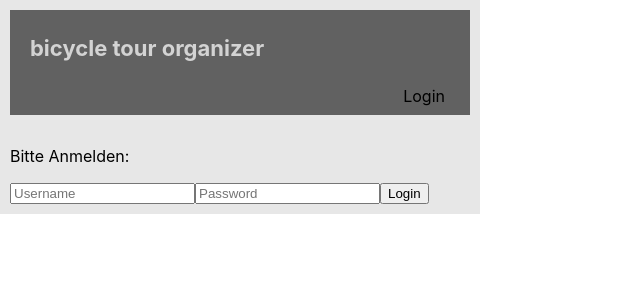
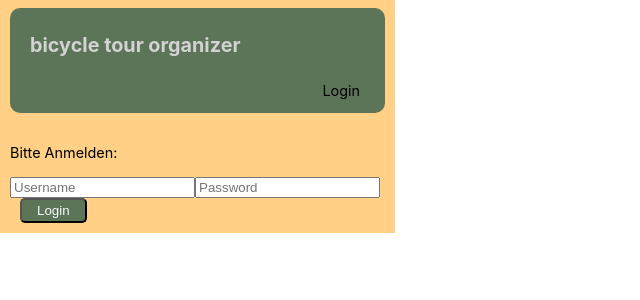
Before and after one commit to wodie99/BicycleTourOrganizer, a React (Create React App) app in the folder frontend/: page /#/login in a window 1280 px wide. Shown: the top 300 px of the page, without its empty margins (0-640 px from the left). Built offline with nearby package versions, Linux system fonts and the light colour scheme.

Commit message:
#24 set colors to app and change font size for videoformat 375 x 667

```diff
--- a/frontend/src/App.css
+++ b/frontend/src/App.css
@@ -1,12 +1,34 @@
 .App {
-  width: 460px;
-  background-color: #e7e7e7;
+  width: 375px;
+  background-color: #ffd085ff;
   text-align: left;
   padding:10px;
 }
 
-h1,h2 {
+h1 {
+  font-size: 1.1em;
   text-align: center;
+}
+
+h2 {
+  font-size: 1em;
+  text-align: center;
+}
+
+h3,h4 {
+  font-size: 0.9em;
+}
+
+p,ul,span {
+  font-size: .9em;
+}
+
+button {
+  background-color: #5c7457ff;
+  color: ghostwhite ;
+  padding: 3px 15px 3px 15px;
+  margin-left: 10px;
+  border-radius: 5px;
 }
 
 .App-logo {
--- a/frontend/src/components/BtoItemCard.tsx
+++ b/frontend/src/components/BtoItemCard.tsx
@@ -15,9 +15,8 @@ export default function BtoItemCard({btoDisplayItem}: BtoItemCardProps) {
                 <div className={"bto-item-action-card"}>
                     <div className={"action-title1"}>Aktion: {btoDisplayItem.title1}</div>
                     <div className={"action-title2"}> {btoDisplayItem.title2}</div>
-                    <p className={"action-status"}>Status: {btoDisplayItem.status}
-                        <button onClick={() => navigate(`btoItem/${btoDisplayItem.id}`)}>Details</button>
-                    </p>
+                    <p className={"action-status"}>Status: {btoDisplayItem.status} </p>
+                    <button onClick={() => navigate(`btoItem/${btoDisplayItem.id}`)}>Details</button>
                 </div>
                 :
                 <div className={"bto-item-card"}>
--- a/frontend/src/components/Header.tsx
+++ b/frontend/src/components/Header.tsx
@@ -3,11 +3,14 @@ import "../style/Header.css"
 import {useContext} from "react";
 import {AuthContext} from "../context/AuthProvider";
 
-export  default function Header() {
+export default function Header() {
     const {token} = useContext(AuthContext);
 
     return <header>
+        <div className={"header-area"}/>
+        <div className={"header-content"}>
             <div className={"row1"}>
+
                 <span className={"header-title"}><b>bicycle tour organizer</b></span>
             </div>
             {token ?
@@ -25,5 +28,6 @@ export  default function Header() {
                 :
                 <p className={"row2-login"}>Login</p>
             }
+        </div>
     </header>
 }
--- a/frontend/src/style/BtoItemCard.css
+++ b/frontend/src/style/BtoItemCard.css
@@ -1,16 +1,23 @@
 .bto-item-action-card {
-    background-color: #c2bfbf;
-    border-color: #616161;
+    background-color: #f6b86e;
+    border-color: #f39d50;
     border-style: solid;
-    padding: 8px;
+    border-radius: 10px;
+    margin-top: 7px;
+    padding: 7px;
 }
 
 .action-title1 {
-    font-size: 18px;
+    font-size: 1.0em;
 }
 
 .action-title2 {
-    font-size: 16px;
+    padding-top: 5px;
+    font-size: 0.9em;
+}
+
+.action-status {
+    font-size: 0.8em;
 }
 
 .bto-item-action-card button  {
--- a/frontend/src/style/Header.css
+++ b/frontend/src/style/Header.css
@@ -1,14 +1,26 @@
-header {
+.header-area {
     display: flex;
     flex-direction: row;
-    width: 460px;
-    height: 105px;
-    background-color: #616161;
+    width: 375px;
+    height: 120px;
+    top: 0;
+    background-color: #ffd085ff;
     position: fixed;
 }
 
+.header-content {
+    display: flex;
+    flex-direction: row;
+    width: 375px;
+    height: 105px;
+    top: 8px;
+    background-color: #5c7457ff;
+    position: fixed;
+    border-radius: 10px;
+}
+
 a {
-    font-size:18px;
+    font-size:1em;
     padding-right:10px;
     color: lightgrey;
 }
@@ -26,16 +38,16 @@ a {
 }
 
 .row2 {
-    width: 460px;
+    width: 375px;
     display: flex;
     flex-direction: row;
     justify-content: right;
-    padding-top: 75px;
+    padding-top: 80px;
     position: fixed;
 }
 
 .row2-login {
-    width: 460px;
+    width: 375px;
     display: flex;
     flex-direction: row;
     justify-content: right;
```
Lines whose indentation alone changed are shown as unchanged.
